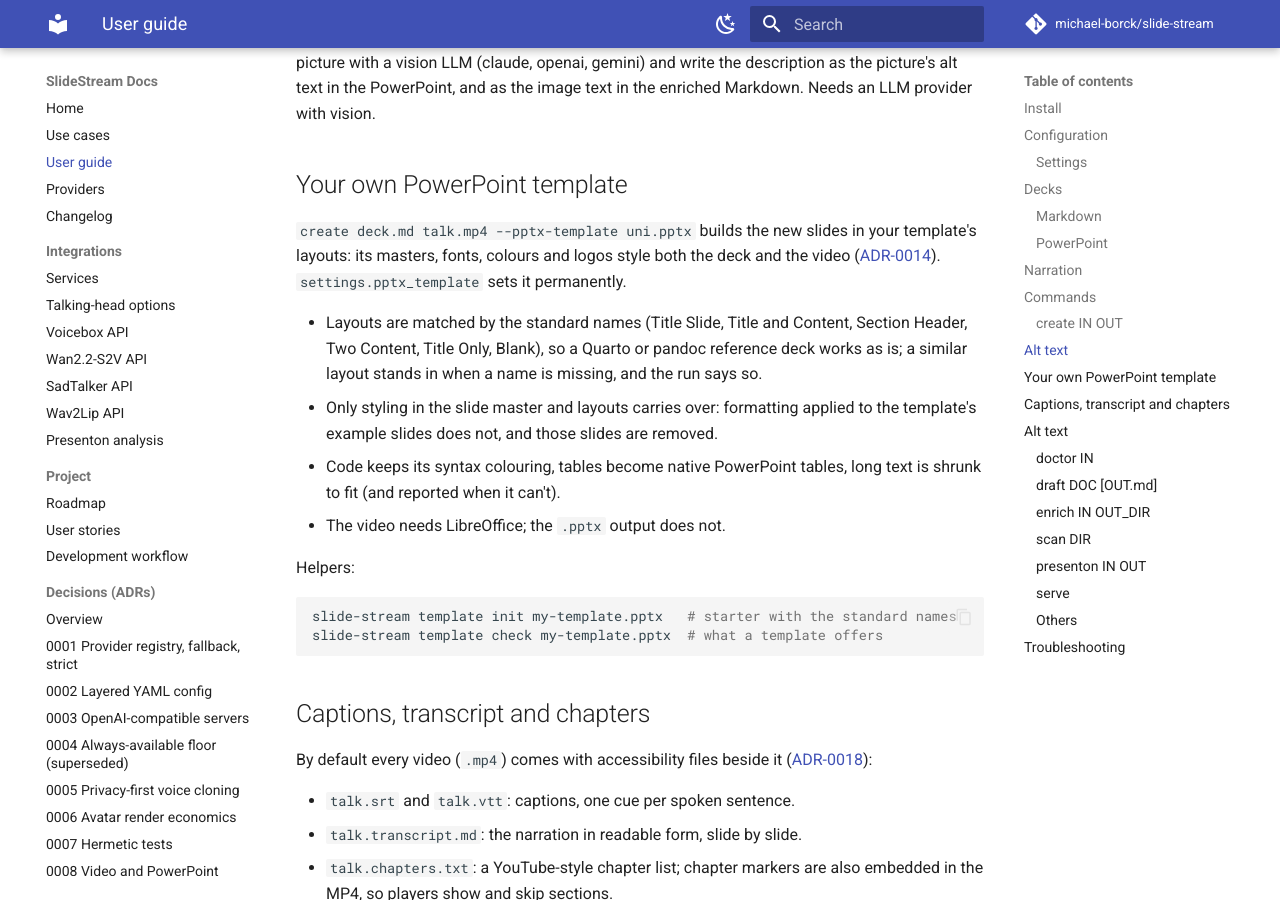
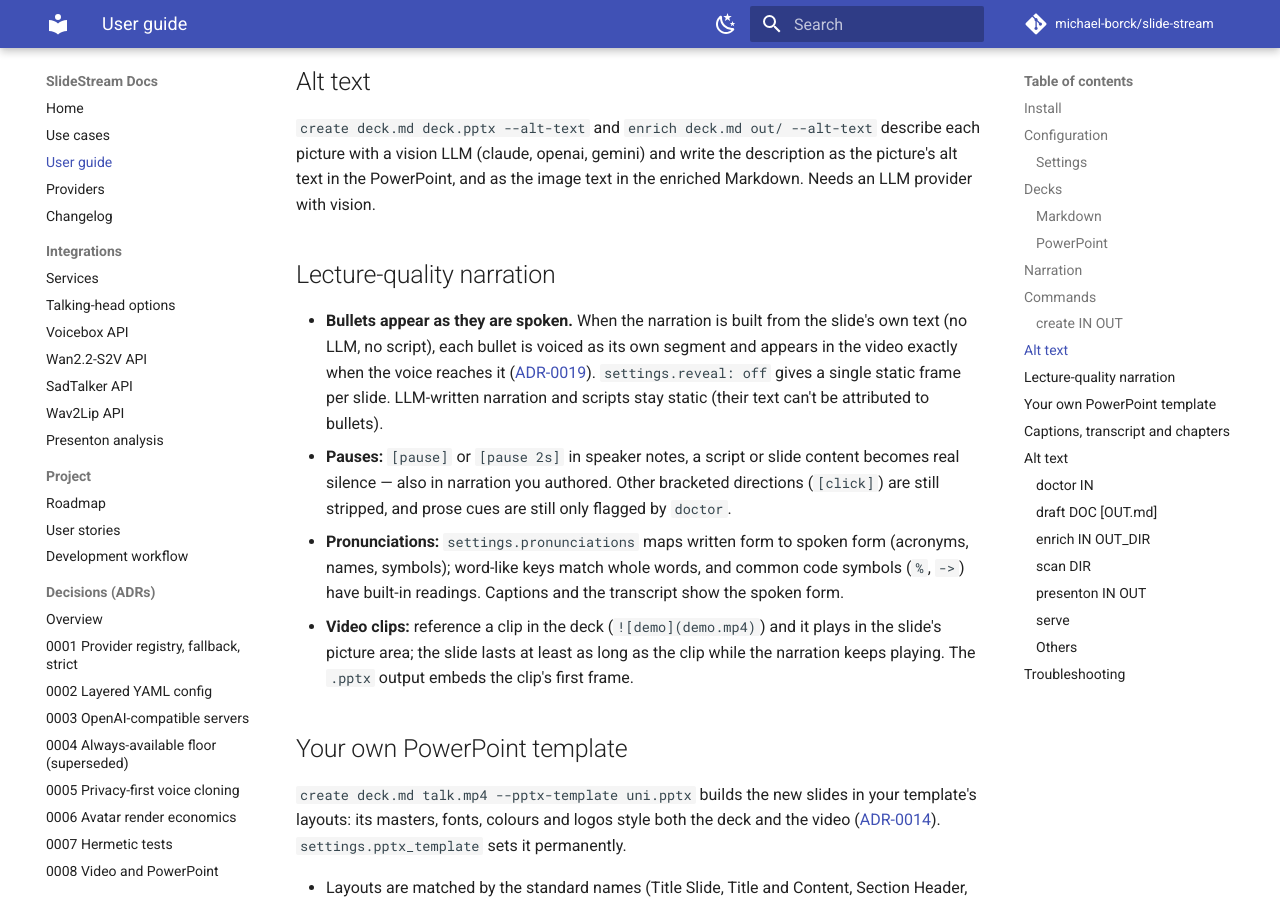
Before and after one commit to michael-borck/slide-stream, an MkDocs documentation site: the page built from docs/USER_GUIDE.md, in a window 1280 px wide and 900 px high, scrolled down 6121 px. Built offline with MkDocs 1.6.1 and Material for MkDocs 9.7.7, drawn with Linux system fonts in a browser that asks for light colours; comment, search, counter and statistics services are not loaded; some of the changed text lies outside the part shown.

Commit message:
feat(narration): bullet reveal, slide clips (ADR-0019)
- Bullets appear as they are spoken: when the narration is built from the
  slide's own text, one segment per bullet is synthesised and the frame
  switches to "bullets 1..k visible" at each part's start. The final state
  is the full slide. settings.reveal: auto|off; LLM, script and verbatim
  narration stay static (no bullet attribution).
- Video clips on slides: ![](demo.mp4) plays the clip in the picture area;
  the slide lasts at least as long as the clip, narration keeps playing,
  the clip's own audio is dropped, and the .pptx embeds a poster frame.
  _prebuilt_slide_image no longer mistakes a referenced clip for a picture.
- Chapter embedding maps video+audio only: the bin_data stream a naive
  stream copy adds makes the MP4 unreadable by moviepy's probe.

```diff
--- a/docs/USER_GUIDE.md
+++ b/docs/USER_GUIDE.md
@@ -90,6 +90,8 @@
 | `accessibility.burn` | `false` | Draw the captions into the picture |
 | `accessibility.transcript` | `true` | Write `<output>.transcript.md` |
 | `accessibility.chapters` | `true` | MP4 chapter markers + `<output>.chapters.txt` |
+| `reveal` | `auto` | Bullets appear as spoken: `auto` or `off` |
+| `pronunciations` | `{}` | Written → spoken map applied to narration |
 | `accessibility.captions` | `both` | Caption files beside the video: `both`, `srt`, `vtt` or `none` |
 | `accessibility.burn` | `false` | Draw the captions into the picture |
 | `accessibility.transcript` | `true` | Write `<output>.transcript.md` |
@@ -209,6 +211,27 @@
 the description as the picture's alt text in the PowerPoint, and as the
 image text in the enriched Markdown. Needs an LLM provider with vision.
 
+## Lecture-quality narration
+
+- **Bullets appear as they are spoken.** When the narration is built from
+  the slide's own text (no LLM, no script), each bullet is voiced as its own
+  segment and appears in the video exactly when the voice reaches it
+  ([ADR-0019](adr/0019-pauses-reveal-pronunciations-clips.md)). `settings.reveal: off` gives a
+  single static frame per slide. LLM-written narration and scripts stay
+  static (their text can't be attributed to bullets).
+- **Pauses:** `[pause]` or `[pause 2s]` in speaker notes, a script or slide
+  content becomes real silence — also in narration you authored. Other
+  bracketed directions (`[click]`) are still stripped, and prose cues are
+  still only flagged by `doctor`.
+- **Pronunciations:** `settings.pronunciations` maps written form to spoken
+  form (acronyms, names, symbols); word-like keys match whole words, and
+  common code symbols (`%`, `->`) have built-in readings. Captions and the
+  transcript show the spoken form.
+- **Video clips:** reference a clip in the deck (`![demo](demo.mp4)`) and it
+  plays in the slide's picture area; the slide lasts at least as long as the
+  clip while the narration keeps playing. The `.pptx` output embeds the
+  clip's first frame.
+
 ## Your own PowerPoint template
 
 `create deck.md talk.mp4 --pptx-template uni.pptx` builds the new slides in
```
Also changed, not shown: docs/adr/0019-pauses-reveal-pronunciations-clips.md (added, +79 -0 lines).
